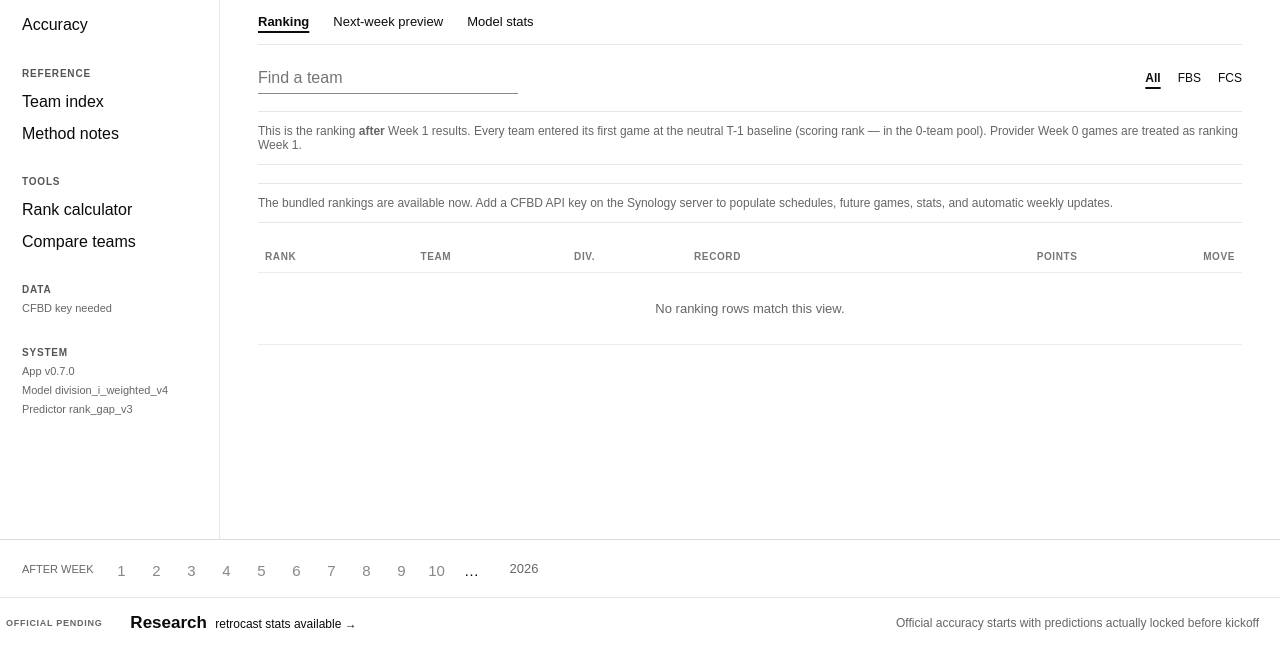
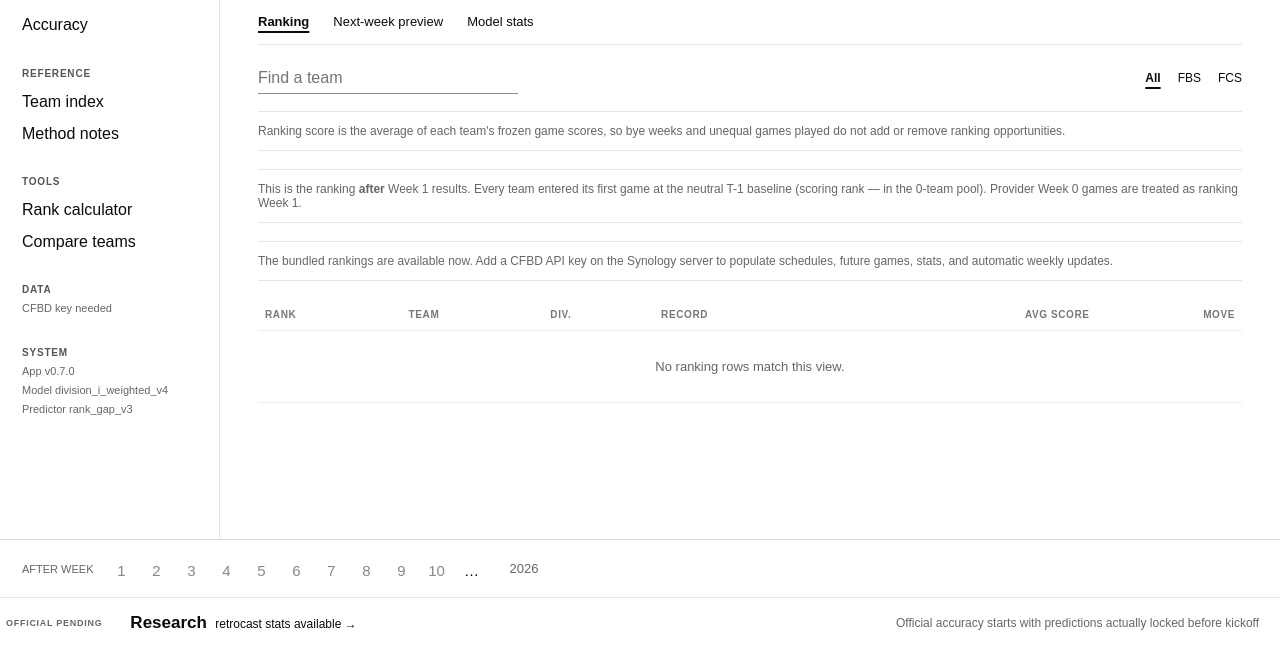
Before and after one commit to larrybillinger/NCAA_BCS_RANKING_CALCULATOR, a FastAPI app: page / in a window 1280 px wide. Shown: the part 153-799 px from the top of the page. Run offline with FastAPI, Linux system fonts and the light colour scheme; data that the repository does not hold is empty.

Commit message:
Label ranking value as average game score

```diff
--- a/src/ncaa_rankings/web/templates/rankings.html
+++ b/src/ncaa_rankings/web/templates/rankings.html
@@ -31,12 +31,13 @@
   </div>
 </section>
 
+<div class="quiet-note">Ranking score is the average of each team's frozen game scores, so bye weeks and unequal games played do not add or remove ranking opportunities.</div>
 {% if selected_week == 1 %}<div class="quiet-note">This is the ranking <strong>after</strong> Week 1 results. Every team entered its first game at the neutral T-1 baseline (scoring rank {{ neutral_rank|num }} in the {{ team_count }}-team pool). Provider Week 0 games are treated as ranking Week 1.</div>{% endif %}
 {% if not cfbd_configured %}<div class="quiet-note">The bundled rankings are available now. Add a CFBD API key on the Synology server to populate schedules, future games, stats, and automatic weekly updates.</div>{% endif %}
 
 <div class="table-wrap">
 <table class="ranking-table">
-  <thead><tr><th>Rank</th><th>Team</th><th>Div.</th><th>Record</th><th class="right">Points</th><th class="right">Move</th></tr></thead>
+  <thead><tr><th>Rank</th><th>Team</th><th>Div.</th><th>Record</th><th class="right">Avg score</th><th class="right">Move</th></tr></thead>
   <tbody>
     {% for row in ranking_rows %}
     <tr>
```
